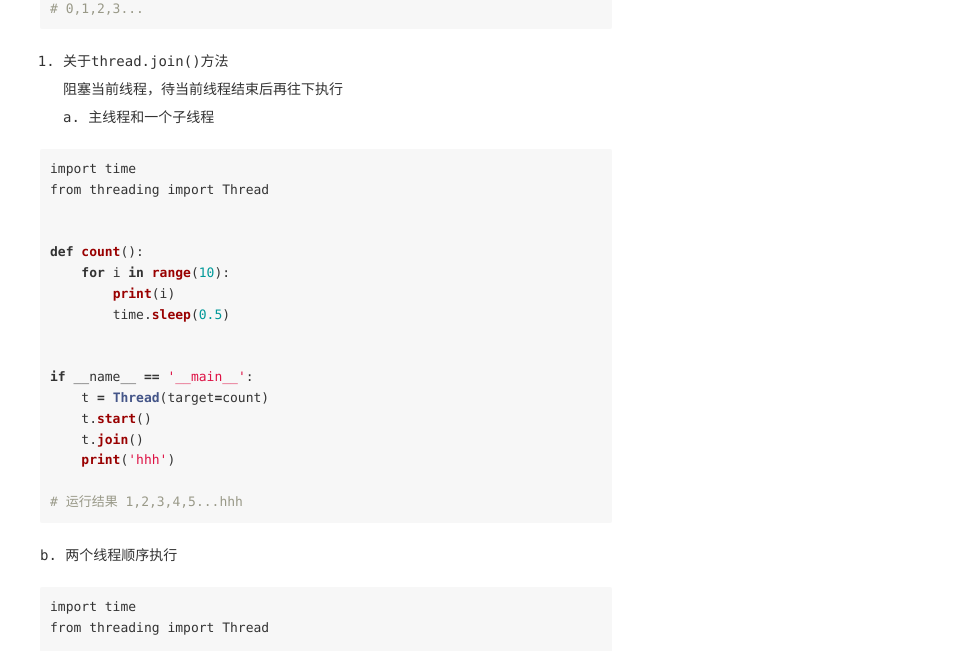
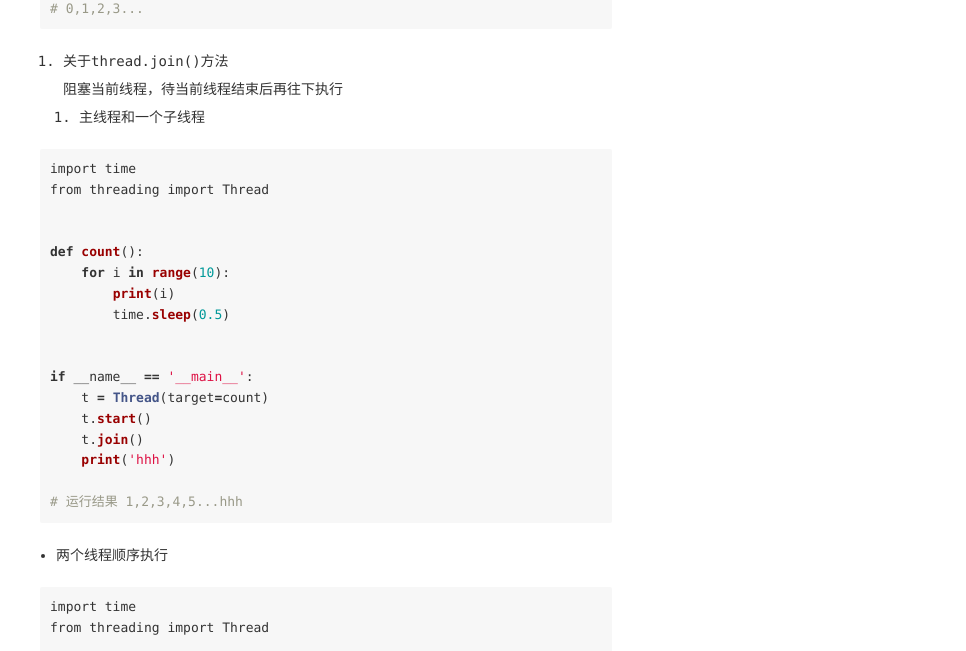
Before and after one commit to aoeivu/aoeivu, a Jekyll site: the page built from _posts/2019-11-28-Threading.md, in a window 1280 px wide and 900 px high, scrolled down 895 px. Shown: the part 151-802 px from the top of the window, without its empty margins (314-1280 px from the left). Built offline with Jekyll 4.4.1, drawn with Linux system fonts in a browser that asks for light colours; comment, search, counter and statistics services are not loaded.

````diff
--- a/_posts/2019-11-28-Threading.md
+++ b/_posts/2019-11-28-Threading.md
@@ -50,7 +50,7 @@ if __name__ == '__main__':
 
 3.  关于thread.join()方法
 阻塞当前线程，待当前线程结束后再往下执行
-a. 主线程和一个子线程
+*  主线程和一个子线程
 
 ```python
 import time
@@ -71,7 +71,7 @@ if __name__ == '__main__':
 
 # 运行结果 1,2,3,4,5...hhh
 ```
-b. 两个线程顺序执行
+*  两个线程顺序执行
 
 ```python
 import time
````
